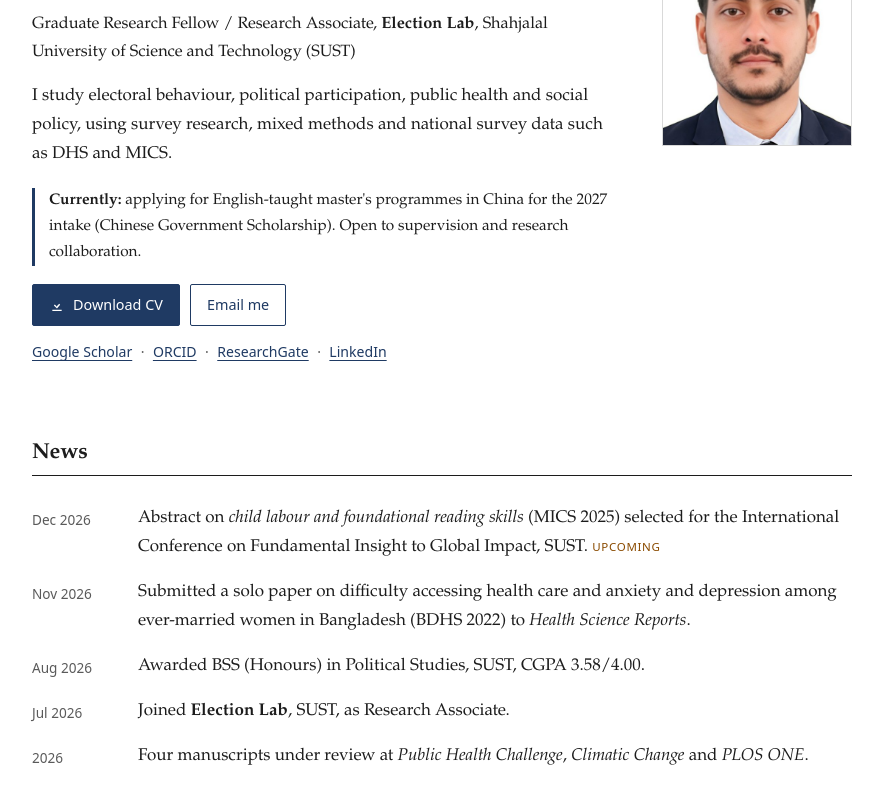
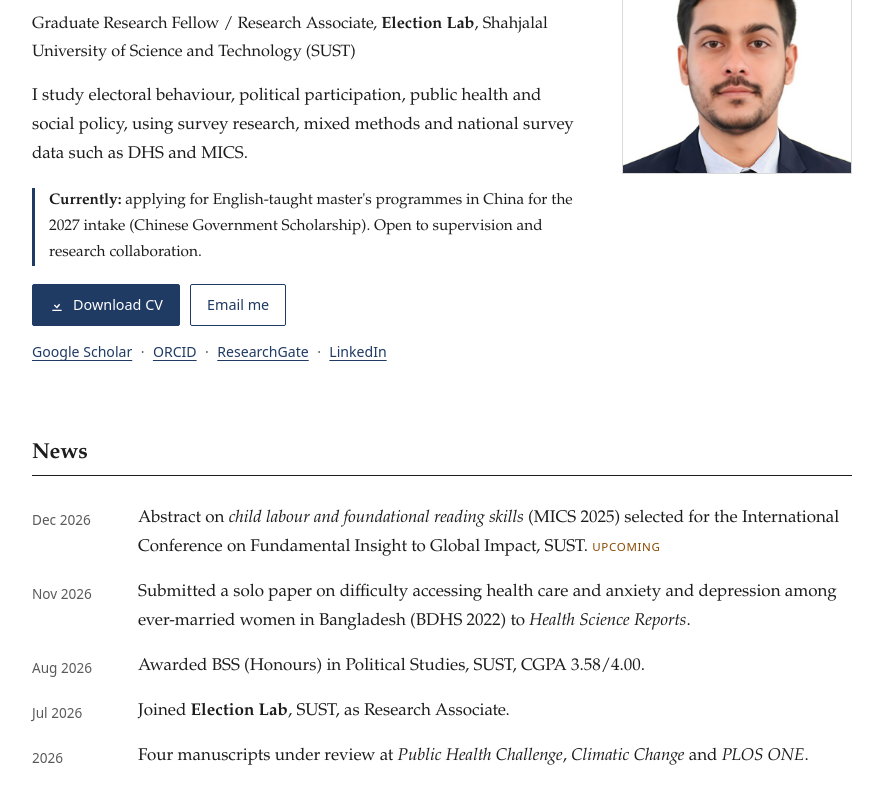
Before and after one commit to Tanimibk/tanimibk.github.io, a plain HTML site: page index.html in a window 1280 px wide. Shown: the part 193-978 px from the top of the page, without its empty margins (198-1081 px from the left). Drawn offline with Linux system fonts and the light colour scheme.

Commit message:
Add files via upload

```diff
--- a/style.css
+++ b/style.css
@@ -52,10 +52,10 @@ img { max-width: 100%; display: block; }
 /* hero */
 .hero { padding-top: 48px; padding-bottom: 36px; }
 .hero-grid { display: grid; gap: 24px; align-items: start; }
-@media (min-width: 760px) { .hero-grid { grid-template-columns: 1fr 190px; gap: 40px; } }
+@media (min-width: 760px) { .hero-grid { grid-template-columns: 1fr 230px; gap: 40px; } }
 .portrait { margin: 0; width: 170px; order: -1; }
-@media (min-width: 760px) { .portrait { order: 0; width: 190px; } }
-.portrait img { width: 100%; height: auto; aspect-ratio: 4/5; object-fit: cover; object-position: center top; border: 1px solid var(--line); }
+@media (min-width: 760px) { .portrait { order: 0; width: 230px; margin-top: 36px; } }
+.portrait img { width: 100%; height: auto; border: 1px solid var(--line); }
 .eyebrow { font-family: var(--sans); color: var(--muted); font-size: .82rem; margin-bottom: .4em; }
 .role { font-size: 1.02rem; margin-bottom: 1em; }
 .lead { max-width: 640px; }
```
